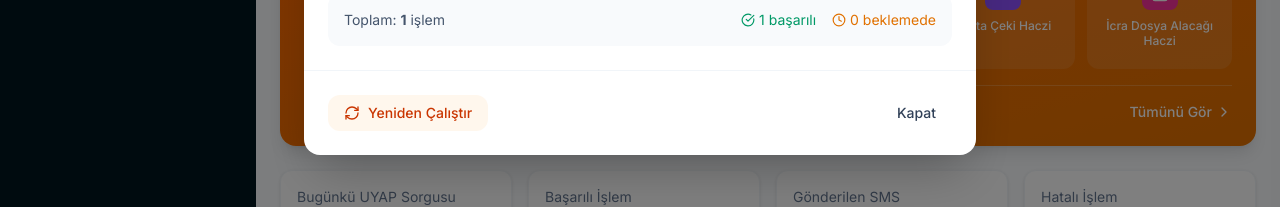
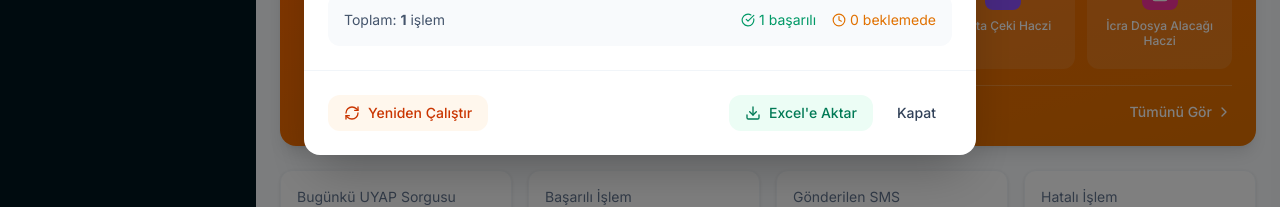
Before and after one commit to appninjastudio/lawara, a Next.js app: page /integrations in a window 1280 px wide. Both pictures are taken after typing "Sample" into the empty fields and a click on the button "Posta Çeki Haczi". Shown: the part 430-637 px from the top of the page. Built offline with nearby package versions, Linux system fonts and the light colour scheme; no server answers.

Commit message:
feat: buyapar modal'a Excel'e Aktar butonu eklendi

```diff
--- a/src/app/integrations/page.tsx
+++ b/src/app/integrations/page.tsx
@@ -159,6 +159,25 @@ export default function IntegrationsPage() {
     await new Promise(r => setTimeout(r, 1500));
     setSmsLoading(false);
     showToast('12 borçluya toplu SMS gönderildi - Kalan kredi: 2,438');
+  };
+
+  const handleExportExcel = () => {
+    if (!actionResults || !selectedAction) return;
+    const header = ['Dosya No', 'Borçlu', 'Detay', 'Durum'];
+    const rows = actionResults.items.map(item => [
+      item.caseId,
+      item.debtor,
+      item.detail,
+      item.status === 'success' ? 'Tamamlandı' : item.status === 'pending' ? 'Beklemede' : 'Hata'
+    ]);
+    const csvContent = '\uFEFF' + [header, ...rows].map(r => r.map(c => `"${c}"`).join(';')).join('\n');
+    const blob = new Blob([csvContent], { type: 'text/csv;charset=utf-8;' });
+    const url = URL.createObjectURL(blob);
+    const a = document.createElement('a');
+    a.href = url;
+    a.download = `${selectedAction.name.replace(/[\s/]/g, '_')}_${new Date().toISOString().split('T')[0]}.csv`;
+    a.click();
+    URL.revokeObjectURL(url);
   };
 
   const handleActionClick = (action: typeof buyaparActions[0]) => {
@@ -620,19 +639,29 @@ export default function IntegrationsPage() {
                 </div>
               ) : null}
             </div>
-            <div className="p-6 border-t border-slate-100 flex justify-between">
+            <div className="p-6 border-t border-slate-100 flex items-center justify-between">
               <button
                 onClick={() => { if (selectedAction) handleActionClick(selectedAction); }}
                 className="px-4 py-2 text-sm font-medium text-orange-700 bg-orange-50 hover:bg-orange-100 rounded-xl transition-colors flex items-center gap-2"
               >
                 <RefreshCw className="w-4 h-4" /> Yeniden Çalıştır
               </button>
+              <div className="flex items-center gap-2">
+                {actionResults && actionResults.items.length > 0 && (
+                  <button
+                    onClick={handleExportExcel}
+                    className="px-4 py-2 text-sm font-medium text-emerald-700 bg-emerald-50 hover:bg-emerald-100 rounded-xl transition-colors flex items-center gap-2"
+                  >
+                    <Download className="w-4 h-4" /> Excel'e Aktar
+                  </button>
+                )}
                 <button
                   onClick={() => { setSelectedAction(null); setActionResults(null); }}
                   className="px-4 py-2 text-sm font-medium text-slate-700 hover:bg-slate-100 rounded-xl transition-colors"
                 >
                   Kapat
                 </button>
+              </div>
             </div>
           </div>
         </div>
```
Lines whose indentation alone changed are shown as unchanged.
